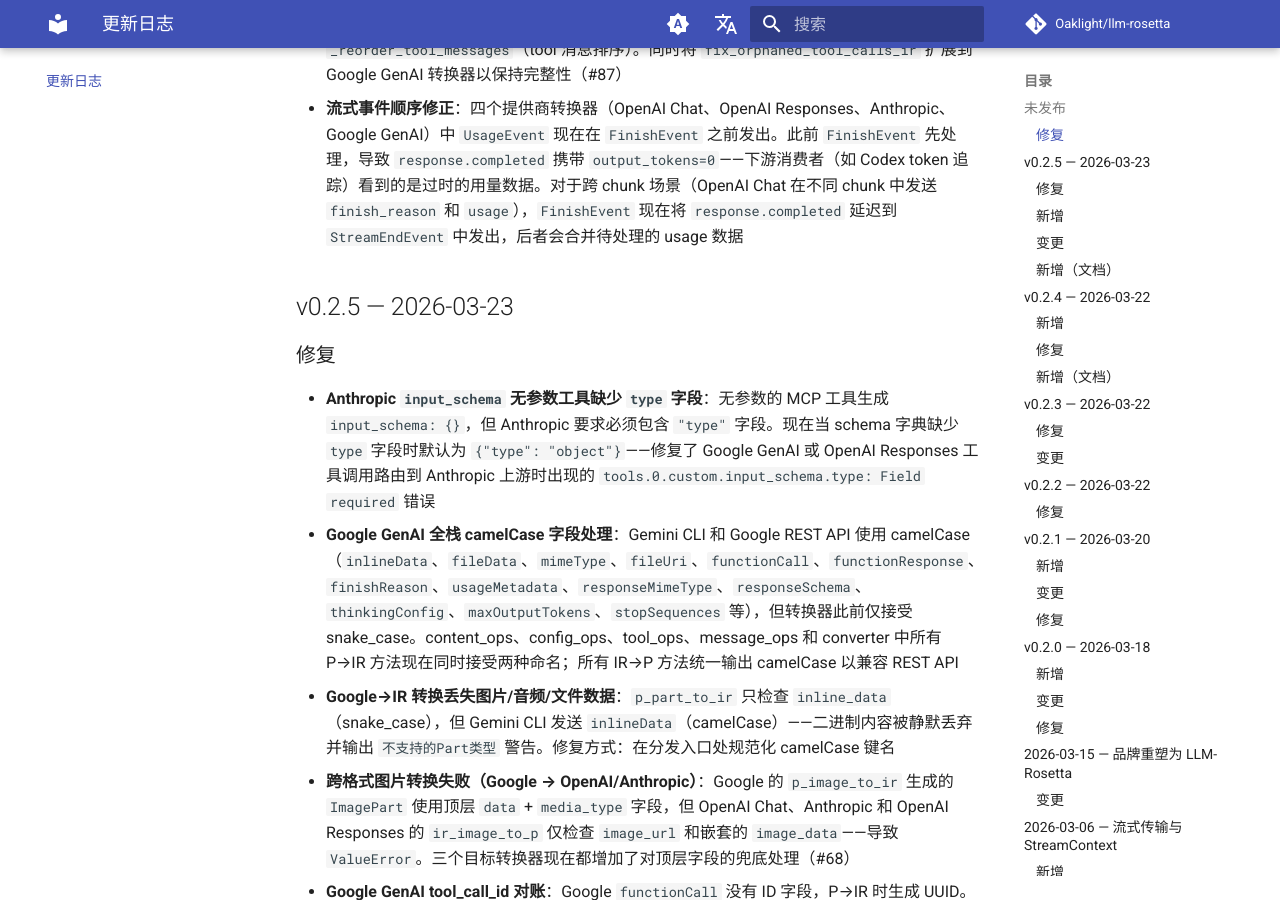
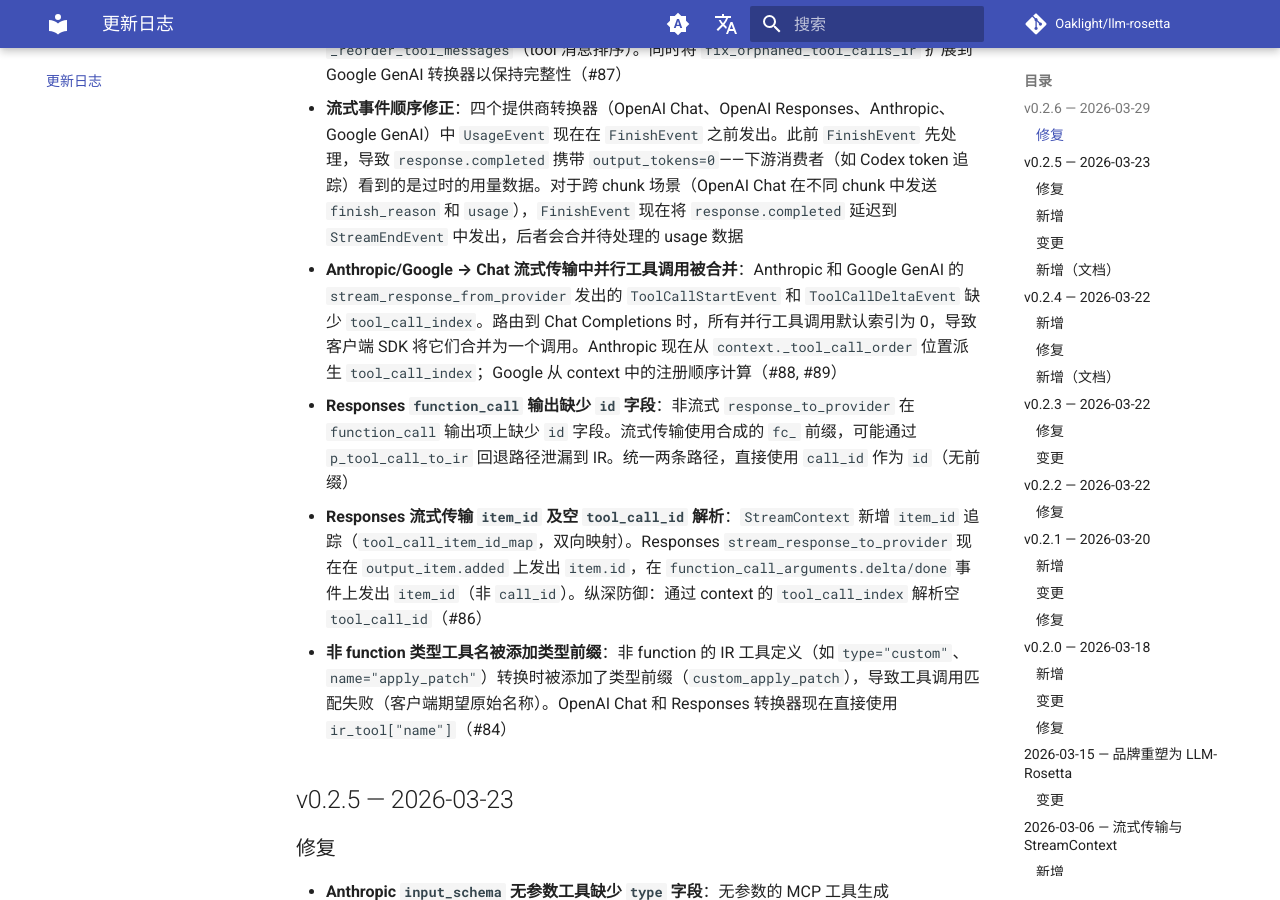
Before and after one commit to Oaklight/llm-rosetta, an MkDocs documentation site: the page built from docs/changelog.md, in a window 1280 px wide and 900 px high, scrolled down 643 px. Built offline with MkDocs 1.6.1 and Material for MkDocs 9.7.7, drawn with Linux system fonts in a browser that asks for light colours; comment, search, counter and statistics services are not loaded; some of the changed text lies outside the part shown.

Commit message:
docs: update changelog for v0.2.6

```diff
--- a/docs/changelog.md
+++ b/docs/changelog.md
@@ -6,13 +6,17 @@
 
 LLM-Rosetta 的所有重要变更均记录于此。本项目遵循 [Keep a Changelog](https://keepachangelog.com/) 规范。
 
-## 未发布
+## v0.2.6 — 2026-03-29
 
 ### 修复
 
 - **Responses API 转换后 Chat Completions tool 消息顺序错乱**：Codex CLI 在 Responses API 格式中会在 `function_call_output` 与其他项目（如用户警告消息）之间交错排列——在 Responses API 中通过 `call_id` 匹配是合法的。但经 IR → Chat Completions 转换后，交错的消息打破了 OpenAI Chat API 约束（`role: "tool"` 消息必须紧跟其 `assistant` `tool_calls`），导致上游返回 400 错误。在 `OpenAIChatMessageOps.ir_messages_to_p()` 中新增 `_reorder_tool_messages()` 后处理步骤，将 tool 响应重新归组到对应的 assistant 消息之后
 - **无工具定义时剥离孤立的 `tool_choice`/`tool_config`**：Codex 上下文压缩可能移除所有工具定义但保留 `tool_choice`（如 `"auto"`），导致上游 API 拒绝请求（*"tool_choice is set but no tools are provided"*）。在四个转换器中新增 `strip_orphaned_tool_config()`——属于 Codex 压缩修复家族：`fix_orphaned_tool_calls_ir`（孤立 tool_call/result 配对）、`_reorder_tool_messages`（tool 消息排序）。同时将 `fix_orphaned_tool_calls_ir` 扩展到 Google GenAI 转换器以保持完整性（#87）
 - **流式事件顺序修正**：四个提供商转换器（OpenAI Chat、OpenAI Responses、Anthropic、Google GenAI）中 `UsageEvent` 现在在 `FinishEvent` 之前发出。此前 `FinishEvent` 先处理，导致 `response.completed` 携带 `output_tokens=0`——下游消费者（如 Codex token 追踪）看到的是过时的用量数据。对于跨 chunk 场景（OpenAI Chat 在不同 chunk 中发送 `finish_reason` 和 `usage`），`FinishEvent` 现在将 `response.completed` 延迟到 `StreamEndEvent` 中发出，后者会合并待处理的 usage 数据
+- **Anthropic/Google → Chat 流式传输中并行工具调用被合并**：Anthropic 和 Google GenAI 的 `stream_response_from_provider` 发出的 `ToolCallStartEvent` 和 `ToolCallDeltaEvent` 缺少 `tool_call_index`。路由到 Chat Completions 时，所有并行工具调用默认索引为 0，导致客户端 SDK 将它们合并为一个调用。Anthropic 现在从 `context._tool_call_order` 位置派生 `tool_call_index`；Google 从 context 中的注册顺序计算（#88, #89）
+- **Responses `function_call` 输出缺少 `id` 字段**：非流式 `response_to_provider` 在 `function_call` 输出项上缺少 `id` 字段。流式传输使用合成的 `fc_` 前缀，可能通过 `p_tool_call_to_ir` 回退路径泄漏到 IR。统一两条路径，直接使用 `call_id` 作为 `id`（无前缀）
+- **Responses 流式传输 `item_id` 及空 `tool_call_id` 解析**：`StreamContext` 新增 `item_id` 追踪（`tool_call_item_id_map`，双向映射）。Responses `stream_response_to_provider` 现在在 `output_item.added` 上发出 `item.id`，在 `function_call_arguments.delta/done` 事件上发出 `item_id`（非 `call_id`）。纵深防御：通过 context 的 `tool_call_index` 解析空 `tool_call_id`（#86）
+- **非 function 类型工具名被添加类型前缀**：非 function 的 IR 工具定义（如 `type="custom"`、`name="apply_patch"`）转换时被添加了类型前缀（`custom_apply_patch`），导致工具调用匹配失败（客户端期望原始名称）。OpenAI Chat 和 Responses 转换器现在直接使用 `ir_tool["name"]`（#84）
 
 ## v0.2.5 — 2026-03-23
 
```
